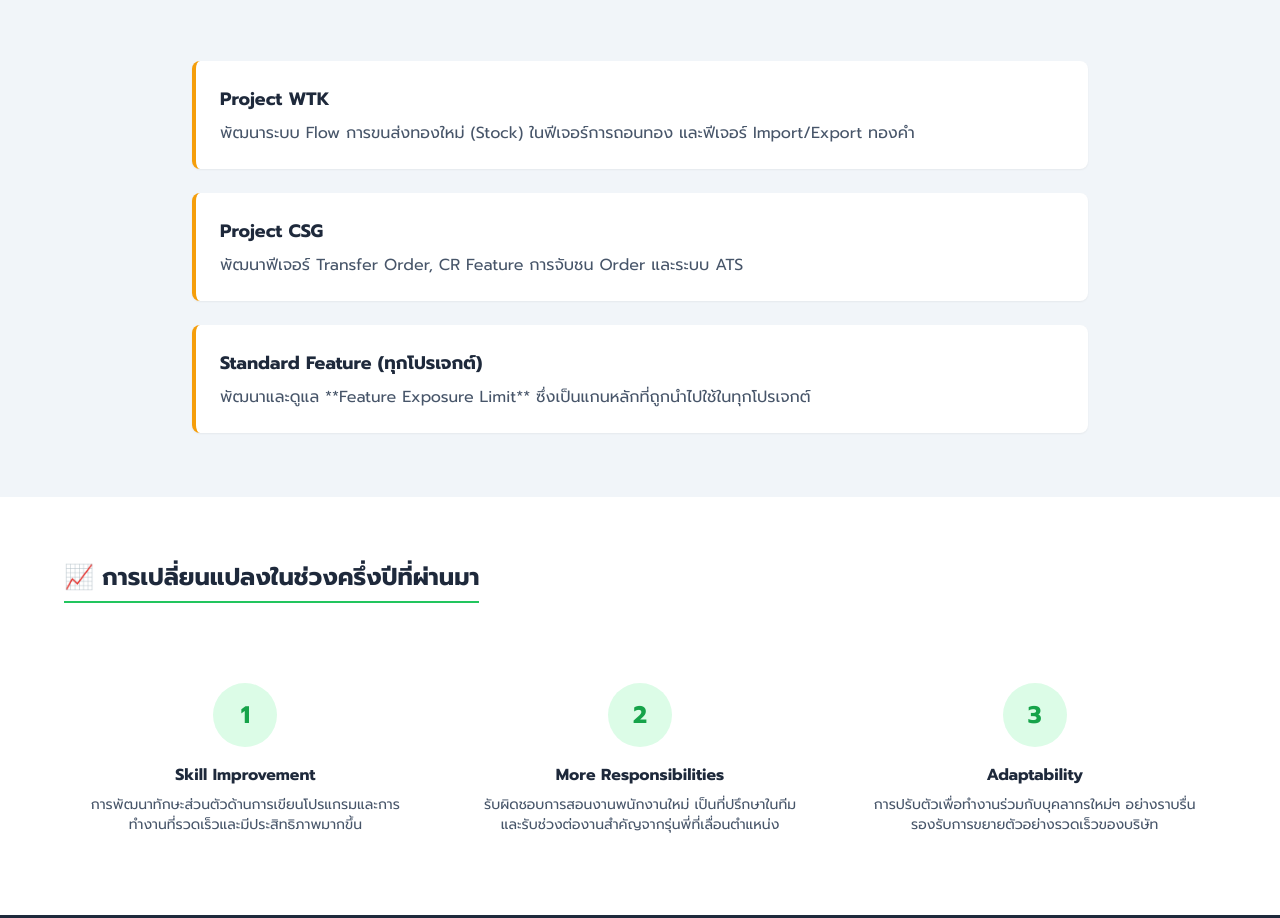
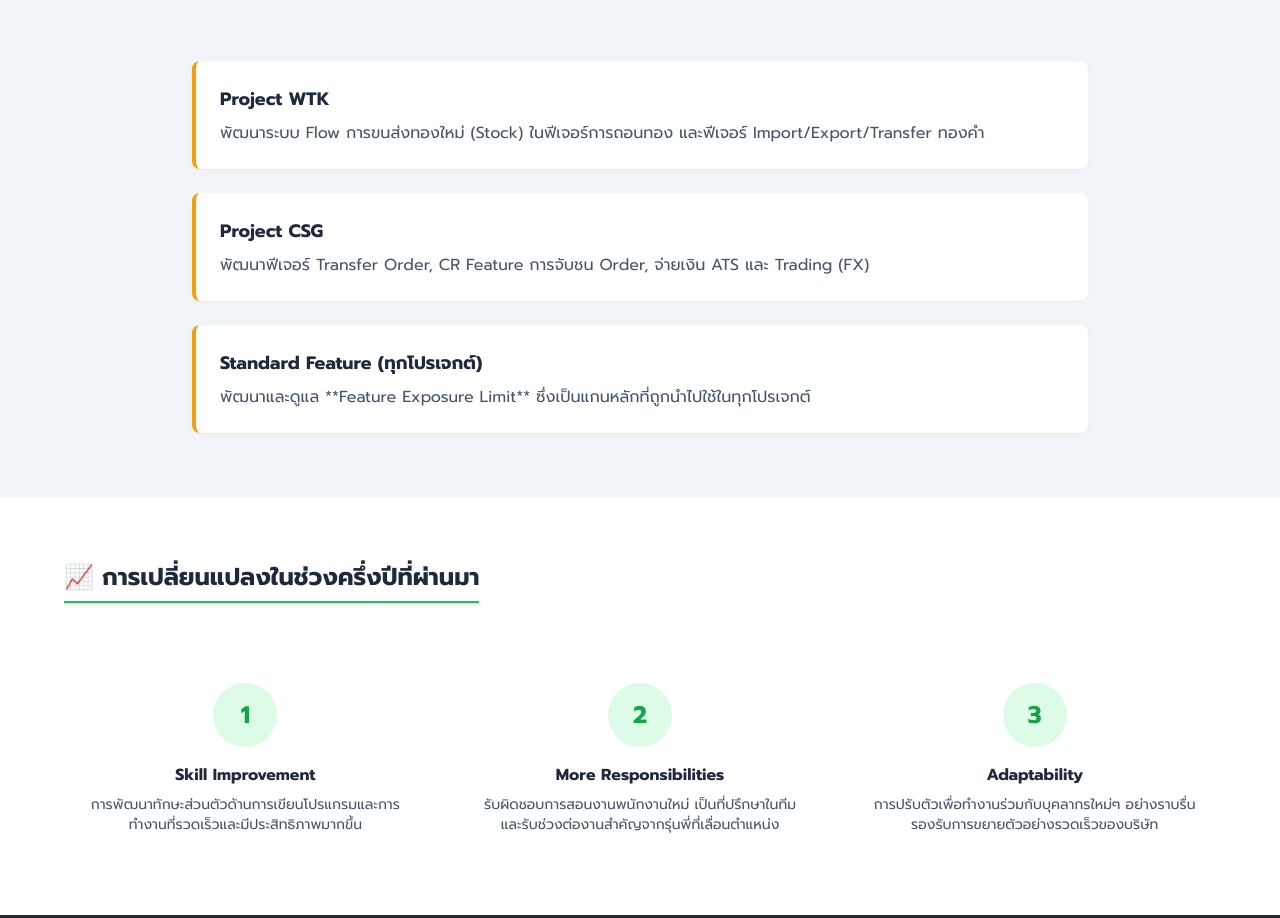
Before and after one commit to filmelegance/Present-half-year, a plain HTML site: page index.html in a window 1280 px wide. Shown: the part 865-1783 px from the top of the page. Drawn offline with nearby package versions, Linux system fonts and the light colour scheme.

Commit message:
Update index.html

```diff
--- a/index.html
+++ b/index.html
@@ -70,11 +70,11 @@
             <div class="space-y-6 max-w-4xl mx-auto mt-8">
                 <div class="bg-white p-6 rounded-lg shadow-sm border-l-4 border-amber-500">
                     <h4 class="font-bold text-lg">Project WTK</h4>
-                    <p class="text-slate-600 mt-2">พัฒนาระบบ Flow การขนส่งทองใหม่ (Stock) ในฟีเจอร์การถอนทอง และฟีเจอร์ Import/Export ทองคำ</p>
+                    <p class="text-slate-600 mt-2">พัฒนาระบบ Flow การขนส่งทองใหม่ (Stock) ในฟีเจอร์การถอนทอง และฟีเจอร์ Import/Export/Transfer ทองคำ</p>
                 </div>
                 <div class="bg-white p-6 rounded-lg shadow-sm border-l-4 border-amber-500">
                     <h4 class="font-bold text-lg">Project CSG</h4>
-                    <p class="text-slate-600 mt-2">พัฒนาฟีเจอร์ Transfer Order, CR Feature การจับชน Order และระบบ ATS</p>
+                    <p class="text-slate-600 mt-2">พัฒนาฟีเจอร์ Transfer Order, CR Feature การจับชน Order, จ่ายเงิน ATS และ Trading (FX)</p>
                 </div>
                 <div class="bg-white p-6 rounded-lg shadow-sm border-l-4 border-amber-500">
                     <h4 class="font-bold text-lg">Standard Feature (ทุกโปรเจกต์)</h4>
```
